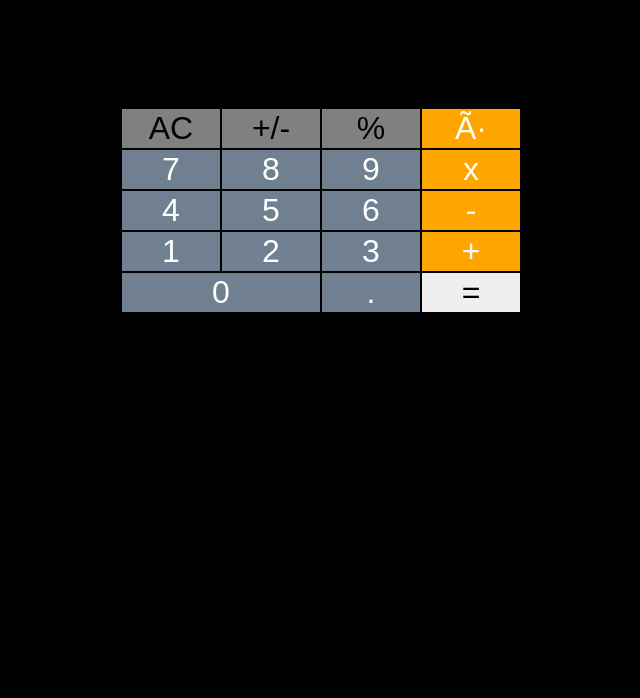
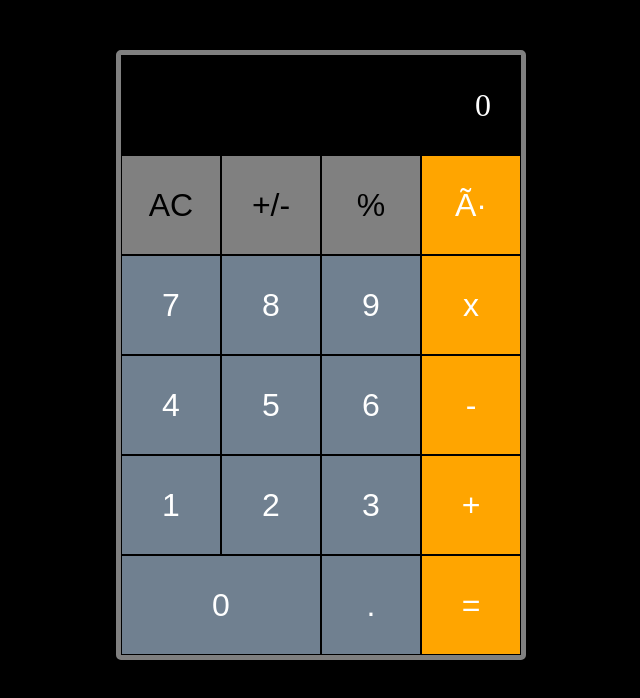
Before and after one commit to Schwenks21/odin-calculator, a plain HTML site: page index.html in a window 1280 px wide. Shown: the whole page, without its empty margins (319-959 px from the left). Drawn offline with Linux system fonts and the light colour scheme.

Commit message:
style: minor styling updates

```diff
--- a/style.css
+++ b/style.css
@@ -1,11 +1,12 @@
 body {
+    margin-top: 50px;
     display: flex;
     justify-content: center;
     font-size: xx-large;
     background-color: black;
 }
 
-form {
+#container {
     display: flex;
     flex-direction: column;
     min-width: 400px;
@@ -15,9 +16,17 @@ form {
 }
 
 #display {
+    display: flex;
     min-height: 100px;
     min-width: 400px;
     background-color: black;
+    color: white;
+    font-size: xx-large;
+    justify-content: flex-end;
+    align-items: center;
+    margin: 0;
+    padding: 0 30px;
+    box-sizing:border-box;
 }
 
 .row {
@@ -47,7 +56,8 @@ button {
     background-color: gray;
 }
 
-.operator {
+.operator,
+#equals {
     background-color:orange;
     color: white;
 }
```
